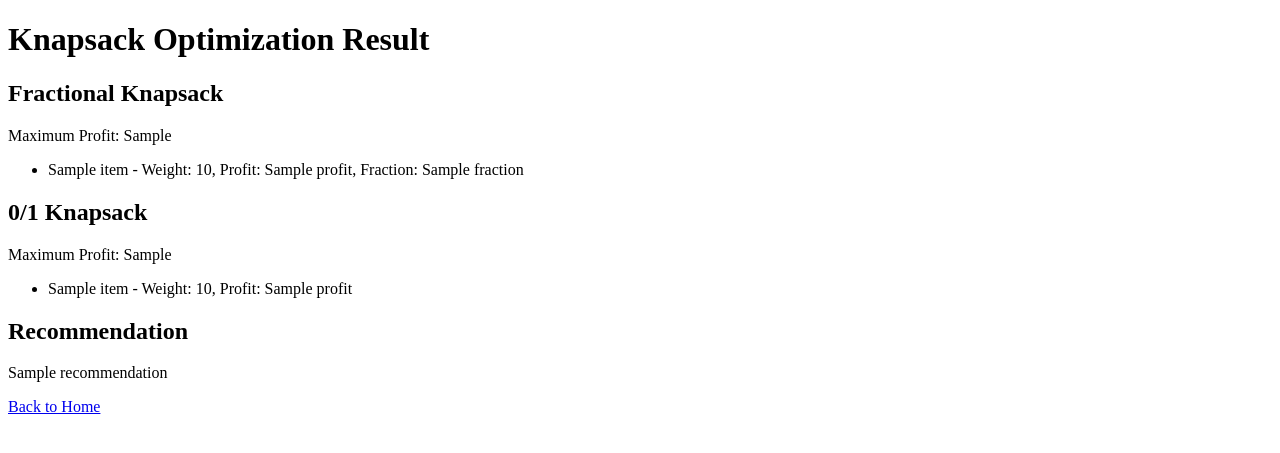
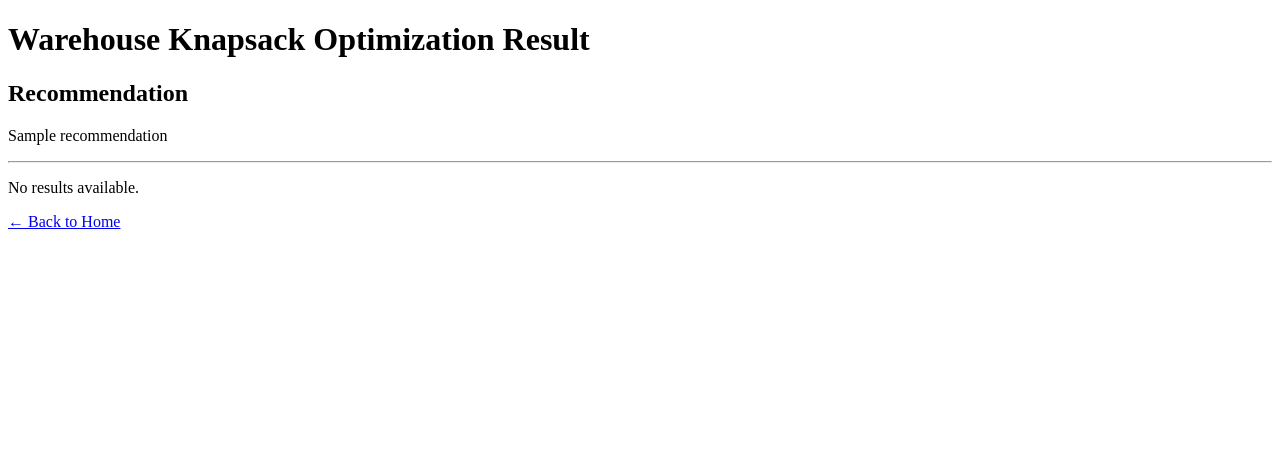
Before and after one commit to sohamnp06/Warehouse-Packing-Optimization, a Flask app: template templates/result.html in a window 1280 px wide. Shown: the top 453 px of the page. Run offline with Flask 3, Linux system fonts and the light colour scheme; the template is opened without the code that fills it: most values are stand-ins (such as "Sample title", 1, 10 or a date in 2020).

Commit message:
Classified items as per knapsack

```diff
--- a/app.py
+++ b/app.py
@@ -11,14 +11,26 @@
 app = Flask(__name__)
 init_db()
 
+ITEM_CATEGORIES = {
+    "Laptop": "01",
+    "Charger": "01",
+    "Perfume": "fractional",
+    "Oil Barrel": "fractional",
+    "Rice": "fractional"
+}
+
 @app.route('/')
 def index():
     items = get_active_items()
-    return render_template('index.html', items=items)
+    allowed_items = list(ITEM_CATEGORIES.keys())
+    return render_template('index.html', items=items, allowed_items=allowed_items)
 
 @app.route('/add_item', methods=['POST'])
 def add_item_route():
     name = request.form['name']
+    if name not in ITEM_CATEGORIES:
+        return f"<h2>Invalid item selected. Choose from the predefined list only.</h2><a href='/'>Back to Home</a>"
+
     weight = float(request.form['weight'])
     profit = float(request.form['profit'])
     add_item(name, weight, profit)
@@ -37,14 +49,16 @@
     if not items:
         return "<h2>No active items to compute. Please add items first.</h2><a href='/'>Back to Home</a>"
 
-    frac_profit, frac_items = fractional_knapsack(items, capacity)
-    int_profit, int_items = knapsack_01(items, int(capacity))
+    has_01_item = any(ITEM_CATEGORIES[item['name']] == '01' for item in items)
 
-    # Recommendation considering capacity
-    if int_profit >= frac_profit:
-        recommendation = "0/1 Knapsack is feasible and respects capacity — use this if items cannot be divided."
+    if has_01_item:
+        int_profit, int_items = knapsack_01(items, int(capacity))
+        recommendation = "0/1 Knapsack is applied because at least one indivisible item was selected (Laptop or Charger)."
+        frac_profit, frac_items = 0, []
     else:
-        recommendation = "Fractional Knapsack gives higher theoretical profit if items can be divided, but actual capacity is respected only in 0/1 Knapsack.Better use 0/1 Knapsack"
+        frac_profit, frac_items = fractional_knapsack(items, capacity)
+        recommendation = "Fractional Knapsack is applied because all selected items can be divided (Perfume, Oil Barrel, Rice)."
+        int_profit, int_items = 0, []
 
     return render_template(
         'result.html',
--- a/models.py
+++ b/models.py
@@ -36,6 +36,7 @@
 
 
 def get_active_items():
+
     conn = sqlite3.connect(DB_NAME)
     c = conn.cursor()
     c.execute('SELECT name, weight, profit FROM active_items')
--- a/templates/result.html
+++ b/templates/result.html
@@ -5,27 +5,34 @@
     <title>Knapsack Result</title>
 </head>
 <body>
-    <h1>Knapsack Optimization Result</h1>
-
-    <h2>Fractional Knapsack</h2>
-    <p>Maximum Profit: {{ frac_profit }}</p>
-    <ul>
-        {% for item in frac_items %}
-            <li>{{ item.name }} - Weight: {{ item.weight }}, Profit: {{ item.profit }}, Fraction: {{ item.fraction }}</li>
-        {% endfor %}
-    </ul>
-
-    <h2>0/1 Knapsack</h2>
-    <p>Maximum Profit: {{ int_profit }}</p>
-    <ul>
-        {% for item in int_items %}
-            <li>{{ item.name }} - Weight: {{ item.weight }}, Profit: {{ item.profit }}</li>
-        {% endfor %}
-    </ul>
+    <h1>Warehouse Knapsack Optimization Result</h1>
 
     <h2>Recommendation</h2>
     <p>{{ recommendation }}</p>
+    <hr>
 
-    <a href="/">Back to Home</a>
+    {% if int_profit > 0 %}
+        <h2>Used Algorithm: 0/1 Knapsack</h2>
+        <p><strong>Total Maximum Profit:</strong> {{ int_profit }}</p>
+        <h3>Selected Items:</h3>
+        <ul>
+            {% for item in int_items %}
+                <li>{{ item.name }} — Weight: {{ item.weight }}, Profit: {{ item.profit }}</li>
+            {% endfor %}
+        </ul>
+    {% elif frac_profit > 0 %}
+        <h2>Used Algorithm: Fractional Knapsack</h2>
+        <p><strong>Total Maximum Profit:</strong> {{ frac_profit }}</p>
+        <h3>Selected Items (with fractions if partial):</h3>
+        <ul>
+            {% for item in frac_items %}
+                <li>{{ item.name }} — Weight: {{ item.weight }}, Profit: {{ item.profit }}, Fraction Taken: {{ item.fraction }}</li>
+            {% endfor %}
+        </ul>
+    {% else %}
+        <p>No results available.</p>
+    {% endif %}
+
+    <a href="/">← Back to Home</a>
 </body>
 </html>
```
Also changed, not shown: knapsack.py (+15 -8 lines), templates/index.html (+6 -1 lines).
